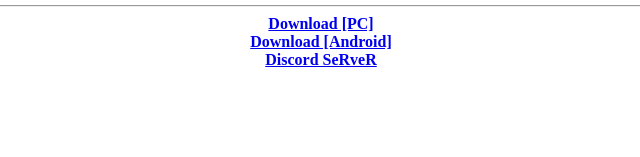
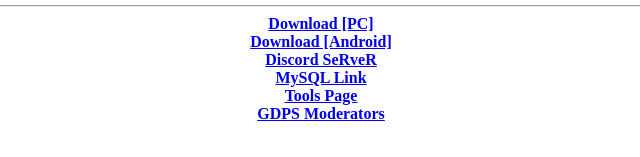
Before and after one commit to TordisGD/TordisGD.github.io, a plain HTML site: page index.html in a window 1280 px wide. Shown: the part 347-504 px from the top of the page, without its empty margins (319-959 px from the left). Drawn offline with Linux system fonts and the light colour scheme.

Commit message:
Add files via upload

```diff
--- a/index.html
+++ b/index.html
@@ -12,7 +12,12 @@
 <a href="http://ps.fhgdps.com/tordisgdpsen/download/TordisGDPS.apk"><b>Download [Android]</b></a>
 <br>
 <a href="https://discord.gg/37P83eEWsC"><b>Discord SeRveR</b></a>
-<br><br>
+<br>
+<a href="http://ps.fhgdps.com/phpmyadmin/"><b>MySQL Link</b></a>
+<br>
+<a href="http://ps.fhgdps.com/tordisgdpsen/tools"><b>Tools Page</b></a>
+<br>
+<a href="https://tordisgdps.github.io/"><b>GDPS Moderators</b></a>
 <br>
 <br>
 <br>
@@ -52,26 +57,6 @@
 <br>
 <br>
 <br>
-<br><br>
-<br>
-<br>
-<br>
-<br>
-<br>
-<br>
-<br>
-<br>
-<br>
-<br>
-<br>
-<br>
-<br>
-<br>
-<br>
-<br>
-<br>
-<br>
-<br><br>
 <br>
 <br>
 <br>
@@ -91,5 +76,27 @@
 <br>
 <br>
 <br>
-You found a secret! Congratulations!
+<br>
+<br>
+<br>
+<br>
+<br>
+<br>
+<br>
+<br>
+<br>
+<br>
+<br>
+<br>
+<br>
+<br>
+<br>
+<br>
+<br>
+<br>
+<br>
+<br>
+<br>
+<br>
+You found an easter egg! Congratulations!
 </html>
```
